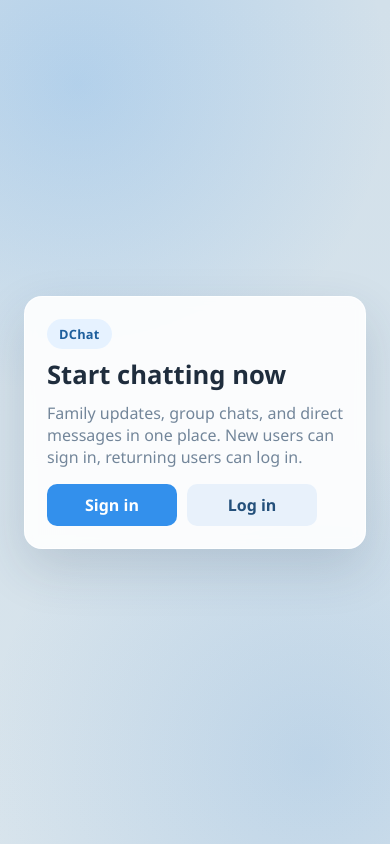
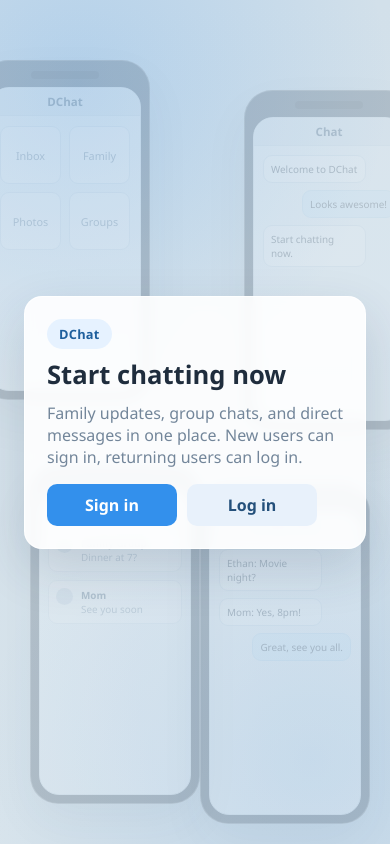
Before and after one commit to ethantan0716-gif/dchat, a Next.js app: page /signin in a window 390 px wide. Built offline with nearby package versions, Linux system fonts and the light colour scheme; no server answers.

Commit message:
Enhance auth page with multi-phone background showcase

```diff
--- a/app/(auth)/signin/page.tsx
+++ b/app/(auth)/signin/page.tsx
@@ -11,6 +11,64 @@ export default async function SignInPage() {
 
   return (
     <main className="auth-shell">
+      <div className="auth-showcase" aria-hidden="true">
+        <div className="phone-mock phone-home">
+          <div className="phone-notch" />
+          <div className="phone-screen">
+            <div className="phone-topbar">DChat</div>
+            <div className="phone-home-grid">
+              <div className="phone-home-card">Inbox</div>
+              <div className="phone-home-card">Family</div>
+              <div className="phone-home-card">Photos</div>
+              <div className="phone-home-card">Groups</div>
+            </div>
+          </div>
+        </div>
+        <div className="phone-mock phone-inbox">
+          <div className="phone-notch" />
+          <div className="phone-screen">
+            <div className="phone-topbar">Inbox</div>
+            <div className="phone-chat-list">
+              <div className="phone-chat-row">
+                <span className="phone-avatar" />
+                <div>
+                  <strong>Family Group</strong>
+                  <p>Dinner at 7?</p>
+                </div>
+              </div>
+              <div className="phone-chat-row">
+                <span className="phone-avatar" />
+                <div>
+                  <strong>Mom</strong>
+                  <p>See you soon</p>
+                </div>
+              </div>
+            </div>
+          </div>
+        </div>
+        <div className="phone-mock phone-chat">
+          <div className="phone-notch" />
+          <div className="phone-screen">
+            <div className="phone-topbar">Chat</div>
+            <div className="phone-bubbles">
+              <div className="phone-bubble in">Welcome to DChat</div>
+              <div className="phone-bubble out">Looks awesome!</div>
+              <div className="phone-bubble in">Start chatting now.</div>
+            </div>
+          </div>
+        </div>
+        <div className="phone-mock phone-group">
+          <div className="phone-notch" />
+          <div className="phone-screen">
+            <div className="phone-topbar">Group Chat</div>
+            <div className="phone-bubbles">
+              <div className="phone-bubble in">Ethan: Movie night?</div>
+              <div className="phone-bubble in">Mom: Yes, 8pm!</div>
+              <div className="phone-bubble out">Great, see you all.</div>
+            </div>
+          </div>
+        </div>
+      </div>
       <section className="auth-card">
         <div className="auth-pill">DChat</div>
         <h1>Start chatting now</h1>
--- a/app/globals.css
+++ b/app/globals.css
@@ -411,10 +411,161 @@ select {
   display: grid;
   place-items: center;
   padding: 24px;
+  position: relative;
+  overflow: hidden;
   background:
     radial-gradient(circle at 20% 10%, rgba(51, 144, 236, 0.2) 0, transparent 38%),
     radial-gradient(circle at 80% 90%, rgba(43, 125, 208, 0.15) 0, transparent 40%),
     linear-gradient(180deg, #d2e0ea 0%, #d8e4ec 100%);
+}
+
+.auth-showcase {
+  position: absolute;
+  inset: 0;
+  pointer-events: none;
+}
+
+.phone-mock {
+  position: absolute;
+  width: 170px;
+  height: 340px;
+  border-radius: 28px;
+  padding: 8px;
+  background: linear-gradient(180deg, #24374b 0%, #1b2938 100%);
+  border: 1px solid rgba(255, 255, 255, 0.28);
+  box-shadow: 0 20px 50px rgba(18, 42, 66, 0.22);
+  opacity: 0.32;
+}
+
+.phone-home {
+  left: 7%;
+  top: 10%;
+  transform: rotate(-10deg);
+}
+
+.phone-inbox {
+  left: 26%;
+  bottom: 8%;
+  transform: rotate(-5deg);
+}
+
+.phone-chat {
+  right: 23%;
+  top: 9%;
+  transform: rotate(7deg);
+}
+
+.phone-group {
+  right: 6%;
+  bottom: 9%;
+  transform: rotate(11deg);
+}
+
+.phone-notch {
+  width: 68px;
+  height: 8px;
+  border-radius: 8px;
+  background: #0f1f2f;
+  margin: 2px auto 8px;
+}
+
+.phone-screen {
+  height: calc(100% - 18px);
+  border-radius: 20px;
+  background: linear-gradient(180deg, #f3f8fc 0%, #ebf3f9 100%);
+  overflow: hidden;
+  border: 1px solid #cdd9e4;
+}
+
+.phone-topbar {
+  height: 28px;
+  display: flex;
+  align-items: center;
+  justify-content: center;
+  font-size: 0.72rem;
+  font-weight: 700;
+  color: #21415f;
+  background: #dde8f2;
+  border-bottom: 1px solid #d0dde9;
+}
+
+.phone-home-grid {
+  padding: 10px;
+  display: grid;
+  grid-template-columns: 1fr 1fr;
+  gap: 8px;
+}
+
+.phone-home-card {
+  border: 1px solid #d5e0eb;
+  border-radius: 9px;
+  height: 58px;
+  background: #fff;
+  display: flex;
+  align-items: center;
+  justify-content: center;
+  font-size: 0.68rem;
+  color: #58708a;
+}
+
+.phone-chat-list {
+  padding: 8px;
+  display: flex;
+  flex-direction: column;
+  gap: 8px;
+}
+
+.phone-chat-row {
+  display: flex;
+  gap: 8px;
+  padding: 7px;
+  border: 1px solid #dbe5ee;
+  border-radius: 9px;
+  background: #fff;
+  font-size: 0.62rem;
+}
+
+.phone-chat-row strong {
+  display: block;
+  color: #2b4865;
+}
+
+.phone-chat-row p {
+  margin: 0;
+  color: #6d8297;
+}
+
+.phone-avatar {
+  width: 17px;
+  height: 17px;
+  border-radius: 50%;
+  background: #cfdae6;
+  flex: 0 0 auto;
+}
+
+.phone-bubbles {
+  padding: 9px;
+  display: flex;
+  flex-direction: column;
+  gap: 7px;
+}
+
+.phone-bubble {
+  max-width: 78%;
+  padding: 6px 7px;
+  border-radius: 9px;
+  font-size: 0.62rem;
+  border: 1px solid #d2dfea;
+}
+
+.phone-bubble.in {
+  background: #fff;
+}
+
+.phone-bubble.out {
+  margin-left: auto;
+  background: #d7efff;
+  border-color: #bfddf3;
 }
 
 .auth-card {
@@ -495,4 +646,32 @@ select {
     border-radius: 18px;
     padding: 22px;
   }
+
+  .phone-home,
+  .phone-inbox,
+  .phone-chat,
+  .phone-group {
+    opacity: 0.2;
+    transform: none;
+  }
+
+  .phone-home {
+    left: -20px;
+    top: 60px;
+  }
+
+  .phone-inbox {
+    left: 30px;
+    bottom: 40px;
+  }
+
+  .phone-chat {
+    right: -24px;
+    top: 90px;
+  }
+
+  .phone-group {
+    right: 20px;
+    bottom: 20px;
+  }
 }
```
